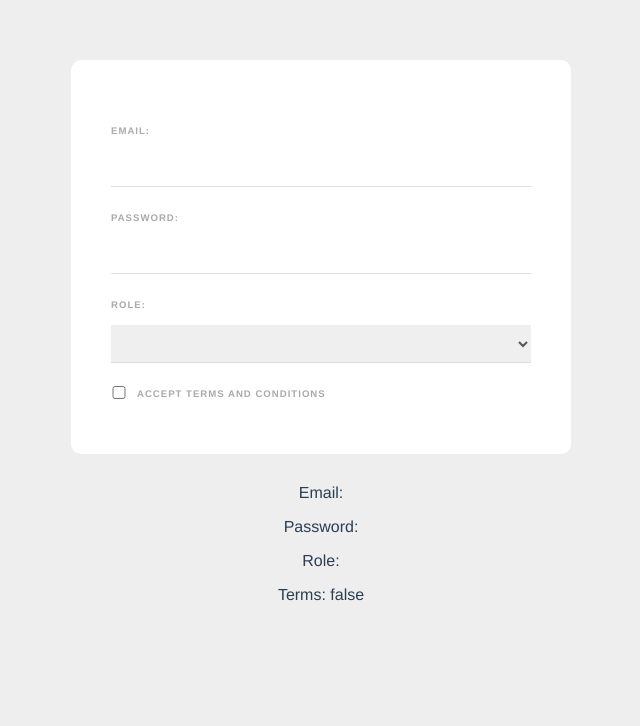
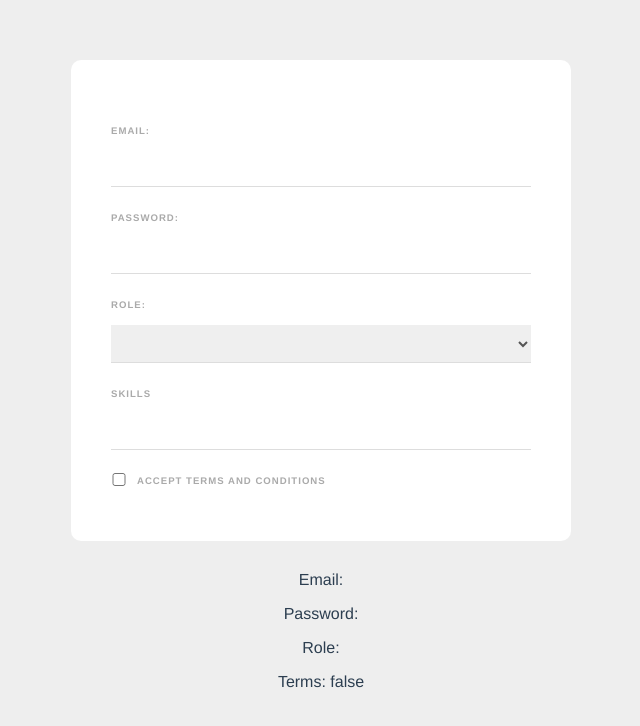
Before and after one commit to crypt096/vue-3-webform, a Vue app: page / in a window 1280 px wide. Shown: the top 726 px of the page, without its empty margins (319-959 px from the left). Built offline with nearby package versions, Linux system fonts and the light colour scheme.

Commit message:
Keyboard events.

```diff
--- a/src/components/SignupForm.vue
+++ b/src/components/SignupForm.vue
@@ -10,6 +10,12 @@
       <option value="developer">Web Developer</option>
       <option value="designer">Web Designer</option>
     </select>
+
+    <label>Skills</label>
+    <input type="text" v-model="tempSkill" @keyup="addSkill" />
+    <div v-for="skill in skills" :key="skill" class="pill">
+      {{ skill }}
+    </div>
 
     <div class="terms">
       <input type="checkbox" required v-model="terms" />
@@ -31,8 +37,19 @@ export default {
       password: "",
       role: "",
       terms: false,
-      names: [],
+      tempSkill: "",
+      skills: [],
     };
+  },
+  methods: {
+    addSkill(e) {
+      if (e.key === "Enter" && this.tempSkill) {
+        if (!this.skills.includes(this.tempSkill)) {
+          this.skills.push(this.tempSkill);
+          this.tempSkill = "";
+        }
+      }
+    },
   },
 };
 </script>
```
